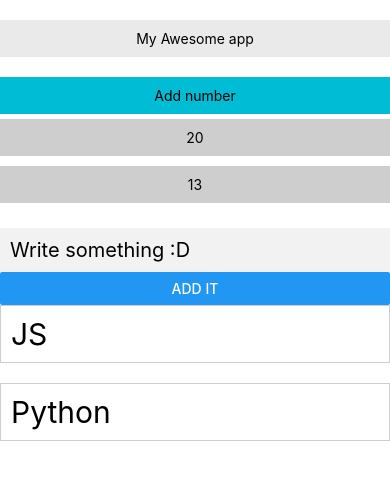
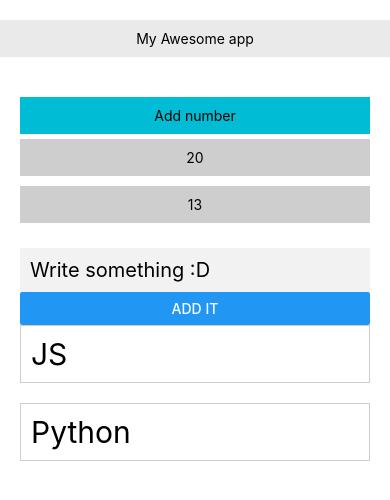
Before and after one commit to MatinSasan/my-first-reactNative-app, a React Native app: screen / in a window 390 px wide. Shown: the top 500 px of the page. Built offline with nearby package versions, Linux system fonts and the light colour scheme.

Commit message:
scroll added

```diff
--- a/App.js
+++ b/App.js
@@ -7,7 +7,7 @@
  */
 
 import React, {useState} from 'react';
-import {StyleSheet, View} from 'react-native';
+import {StyleSheet, View, ScrollView} from 'react-native';
 
 import Navbar from './src/components/Nav/Navbar';
 import Generate from './src/components/Generator/Generator';
@@ -28,13 +28,17 @@ const App = () => {
     setRandom(newArr);
   };
 
-  const {container} = styles;
+  const {container, wrapper} = styles;
   return (
     <View style={container}>
       <Navbar name={nameOfApp} />
-      <Generate add={onAddRandom} />
-      <ListItem items={random} onDelete={onItemDelete} />
-      <Input />
+      <ScrollView style={{width: '100%'}}>
+        <View style={wrapper}>
+          <Generate add={onAddRandom} />
+          <ListItem items={random} onDelete={onItemDelete} />
+          <Input />
+        </View>
+      </ScrollView>
     </View>
   );
 };
@@ -47,6 +51,13 @@ const styles = StyleSheet.create({
     justifyContent: 'flex-start',
     marginTop: 20,
   },
+  wrapper: {
+    flex: 1,
+    width: '100%',
+    padding: 20,
+    alignItems: 'center',
+    justifyContent: 'flex-start',
+  },
 });
 
 export default App;
```
